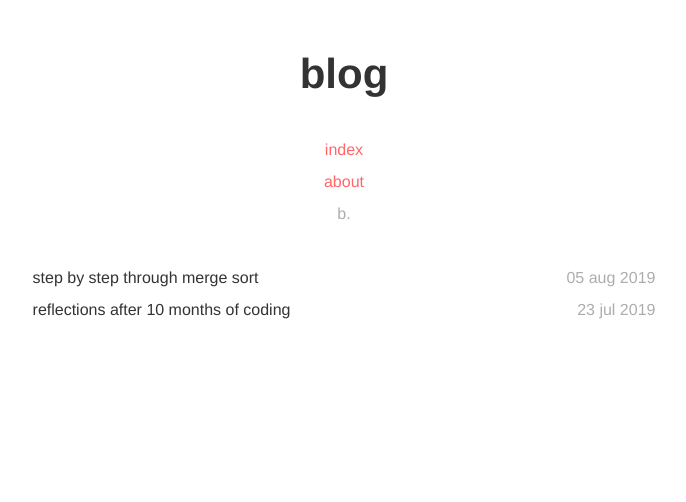
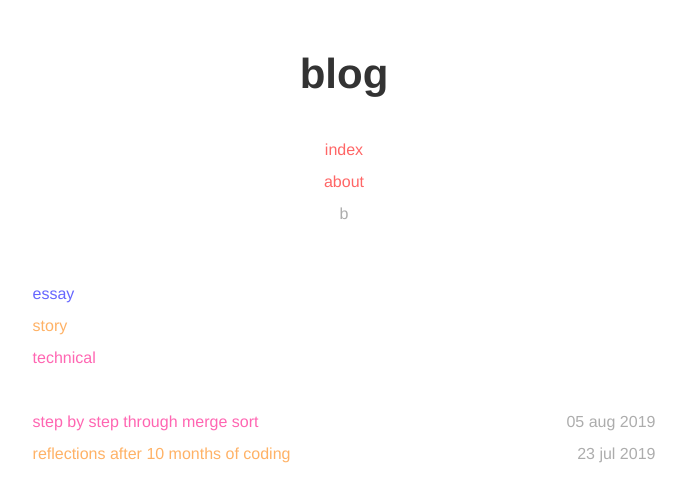
Before and after one commit to bernardini687/website, a Jekyll site: the page built from blog.html, in a window 1280 px wide. Shown: the top 502 px of the page, without its empty margins (296-982 px from the left). Built offline with Jekyll 4.4.1, drawn with Linux system fonts in a browser that asks for light colours.

Commit message:
add categories

```diff
--- /dev/null
+++ b/_data/categories.yml
@@ -0,0 +1,3 @@
+- name: essay
+- name: story
+- name: technical
--- /dev/null
+++ b/_includes/categories.html
@@ -0,0 +1,7 @@
+<nav class="left">
+  <ul>
+  {% for item in site.data.categories %}
+    <li class="{{ item.name }}-color">{{ item.name }}</li>
+  {% endfor %}
+  </ul>
+</nav>
--- a/_includes/navigation.html
+++ b/_includes/navigation.html
@@ -4,7 +4,7 @@
     {% if page.url != item.link %}
       <li><a href="{{ item.link}}">{{ item.name }}</a></li>
     {% else %}
-      <li class="dim-color">{{ item.name | truncate: 2, '.' }}</li>
+      <li class="dim-color">{{ item.name | truncate: 1, '' }}</li>
     {% endif %}
   {% endfor %}
   </ul>
--- a/_sass/text.scss
+++ b/_sass/text.scss
@@ -1,5 +1,13 @@
-.base-color {
-  color: #333;
+.technical-color {
+  color: #ff66b2;
+}
+
+.story-color {
+  color: #ffb266;
+}
+
+.essay-color {
+  color: #66f
 }
 
 .align-r {
--- a/blog.html
+++ b/blog.html
@@ -1,10 +1,13 @@
 ---
 title: blog
 ---
+{% include categories.html %}
 <ul>
 {% for post in site.posts %}
   <li class="space-between">
-    <a href="{{ post.url }}" class="base-color">{{ post.title | downcase }}</a>
+    <a href="{{ post.url }}" class="{{ post.category }}-color">
+      {{ post.title | downcase }}
+    </a>
     <span class="align-r dim-color">{{ post.date | date_to_string | downcase }}</span>
   </li>
 {% endfor %}
```
Also changed, not shown: _posts/2019-07-23-reflections-after-10-months-of-coding.md (+3 -0 lines), _posts/2019-08-05-step-by-step-through-merge-sort.md (+4 -1 lines), Gemfile.lock, 9 other files.
